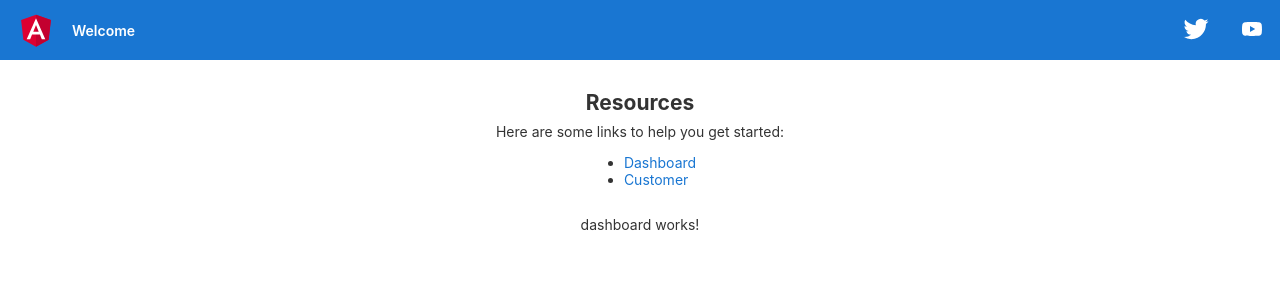
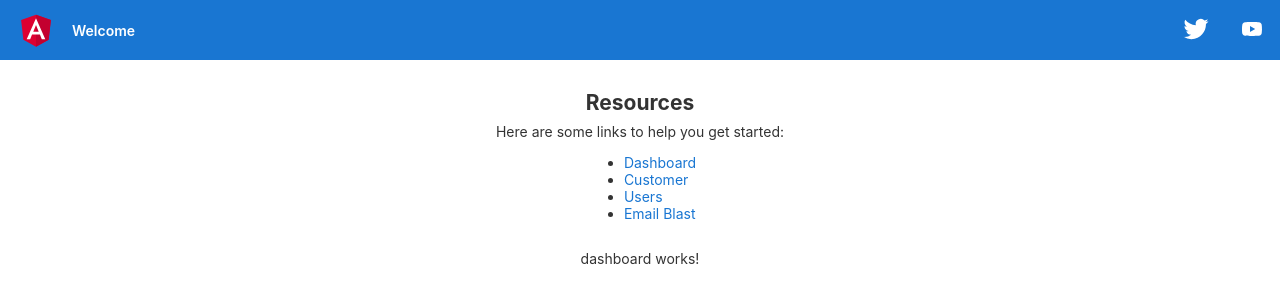
Before and after one commit to fullera8/AngularBeginnerCLI, an Angular app in the folder angular-rounting/: page /dashboard in a window 1280 px wide. Shown: the top 302 px of the page. Built offline with nearby package versions, Linux system fonts and the light colour scheme.

Commit message:
Ran source map explorer that will read through your build for performance tuning "npm install source-map-explorer"

```diff
--- a/angular-rounting/package.json
+++ b/angular-rounting/package.json
@@ -38,6 +38,7 @@
     "karma-jasmine": "~4.0.0",
     "karma-jasmine-html-reporter": "^1.5.0",
     "protractor": "~7.0.0",
+    "source-map-explorer": "^2.5.2",
     "ts-node": "~8.3.0",
     "tslint": "~6.1.0",
     "typescript": "~4.1.5"
--- a/angular-rounting/src/app/app.component.html
+++ b/angular-rounting/src/app/app.component.html
@@ -328,6 +328,8 @@
     <ul>
       <li><a href="" [routerLink]="['/dashboard']" routerLinkActive="router-link-active" >Dashboard</a></li>
       <li><a href="" [routerLink]="['/customer']" routerLinkActive="router-link-active" >Customer</a></li>
+      <li><a href="" [routerLink]="['/admin']" routerLinkActive="router-link-active" >Users</a></li>
+      <li><a href="" [routerLink]="['/admin/blast']" routerLinkActive="router-link-active" >Email Blast</a></li>
     </ul>
   </nav>
 
```
Also changed, not shown: 1 other file (tests, documents, lock files or other folders).
